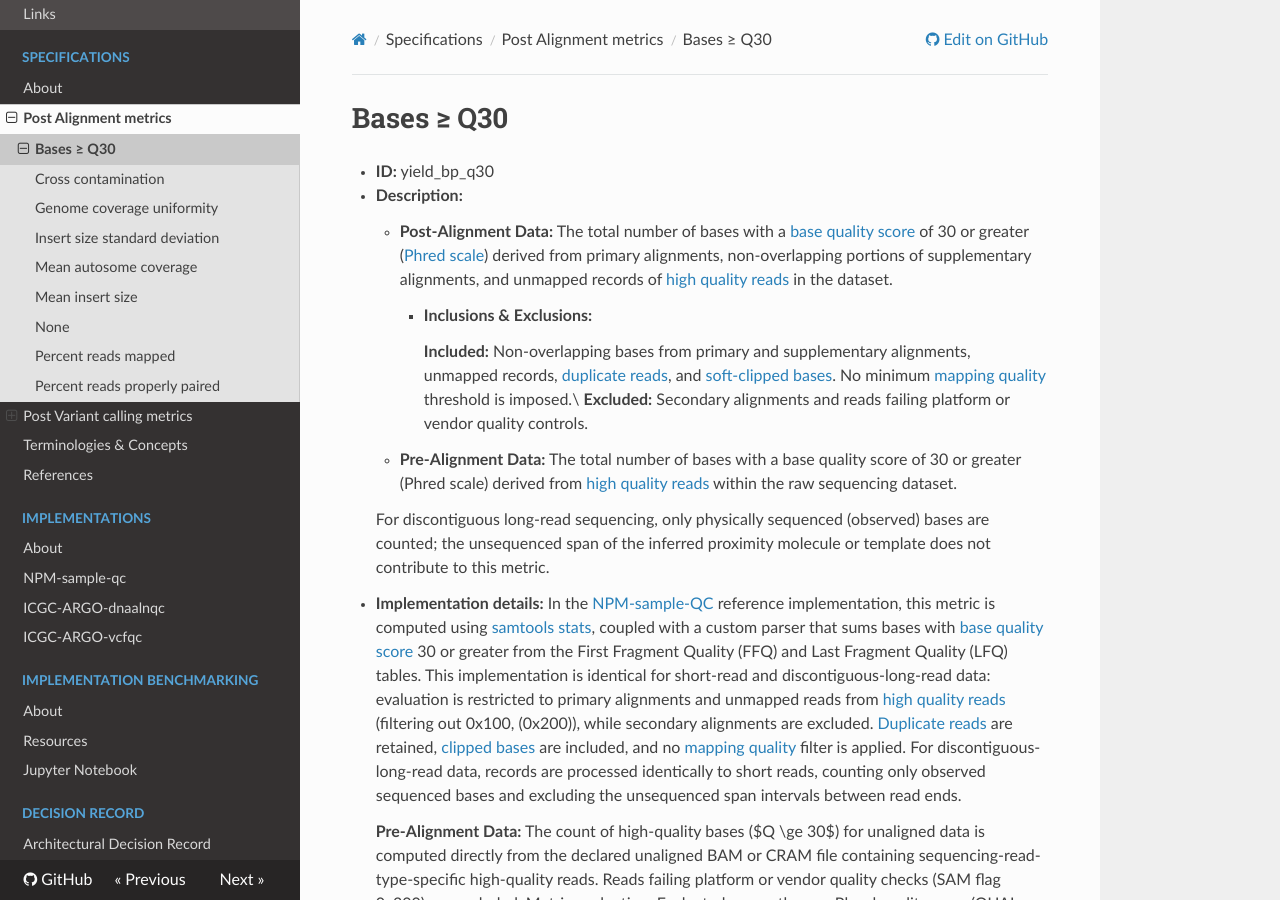
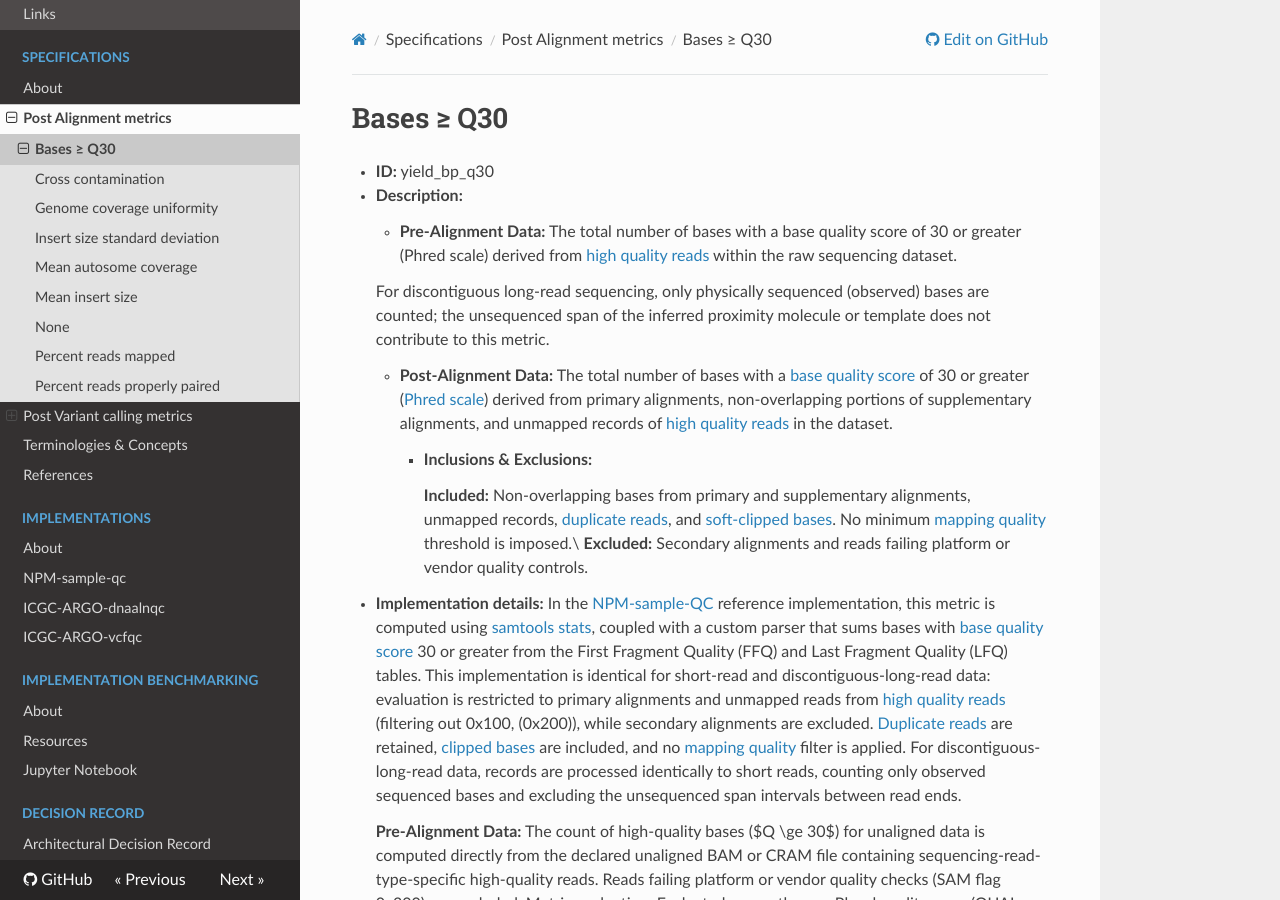
Before and after one commit to ga4gh/quality-control-wgs, an MkDocs documentation site: the page built from docs/metrics_definitions/bases-q30.md, in a window 1280 px wide and 900 px high. Built offline with MkDocs 1.6.1, drawn with Linux system fonts in a browser that asks for light colours; nearby versions of some CDN libraries.

Commit message:
update metric description

```diff
--- a/docs/metrics_definitions/bases-q30.md
+++ b/docs/metrics_definitions/bases-q30.md
@@ -3,17 +3,17 @@
 
 - **ID:** yield_bp_q30
 - **Description:**
+    - **Pre-Alignment Data:**
+        The total number of bases with a base quality score of 30 or greater (Phred scale) derived from [high quality reads](terminologies.md#high-quality-reads) within the raw sequencing dataset.
+
+    For discontiguous long-read sequencing, only physically sequenced (observed) bases are counted; the unsequenced span of the inferred proximity molecule or template does not contribute to this metric.
+
     - **Post-Alignment Data:**
    The total number of bases with a [base quality score](terminologies.md#base-quality-score) of 30 or greater ([Phred scale](terminologies.md#phred-scale)) derived from primary alignments, non-overlapping portions of supplementary alignments, and unmapped records of [high quality reads](terminologies.md#high-quality-reads) in the dataset.
         - **Inclusions & Exclusions:**
 
             **Included:** Non-overlapping bases from primary and supplementary alignments, unmapped records, [duplicate reads](terminologies.md#duplicated-reads), and [soft-clipped bases](terminologies.md#clipped-bases). No minimum [mapping quality](terminologies.md#mapping-quality) threshold is imposed.\
             **Excluded:** Secondary alignments and reads failing platform or vendor quality controls.
-
-    - **Pre-Alignment Data:**
-        The total number of bases with a base quality score of 30 or greater (Phred scale) derived from [high quality reads](terminologies.md#high-quality-reads) within the raw sequencing dataset.
-
-    For discontiguous long-read sequencing, only physically sequenced (observed) bases are counted; the unsequenced span of the inferred proximity molecule or template does not contribute to this metric.
 
 - **Implementation details:** In the [NPM-sample-QC](References.md#npm-sample-qc) reference implementation, this metric is computed using [samtools stats](terminologies.md#samtools-stats), coupled with a custom parser that sums bases with [base quality score](terminologies.md#base-quality-score) 30 or greater from the First Fragment Quality (FFQ) and Last Fragment Quality (LFQ) tables. This implementation is identical for short-read and discontiguous-long-read data: evaluation is restricted to primary alignments and unmapped reads from [high quality reads](terminologies.md#high-quality-reads) (filtering out 0x100, (0x200)), while secondary alignments are excluded. [Duplicate reads](terminologies.md#duplicated-reads) are retained, [clipped bases](terminologies.md#clipped-bases) are included, and no [mapping quality](terminologies.md#mapping-quality) filter is applied. For discontiguous-long-read data, records are processed identically to short reads, counting only observed sequenced bases and excluding the unsequenced span intervals between read ends.
 
```
